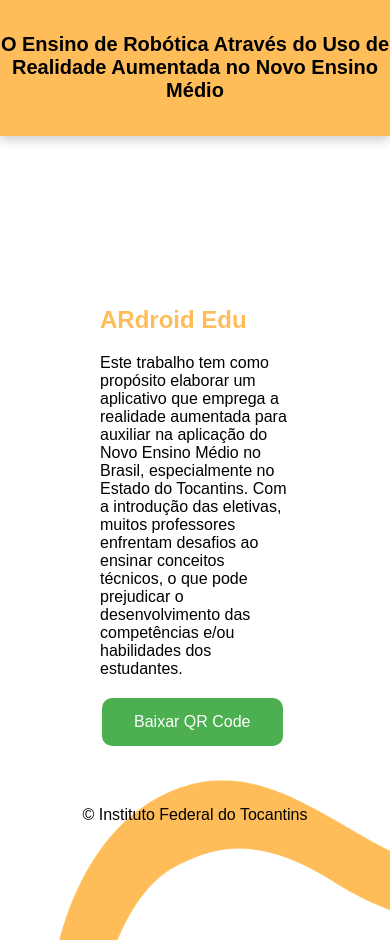
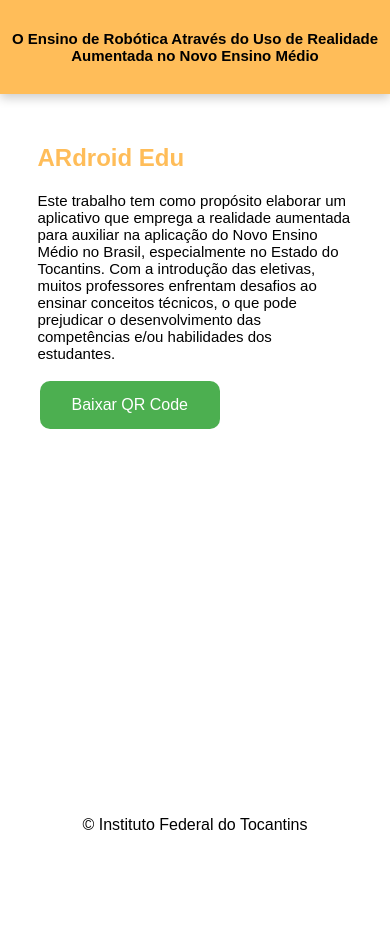
Before and after one commit to cristovaoliberato/siteprojetopesquisa, a plain HTML site: page index.html in a window 390 px wide. After the commit the page ends 844 px from the top, so only its background shows below. Drawn offline with Linux system fonts and the light colour scheme.

Commit message:
Update index.html

```diff
--- a/index.html
+++ b/index.html
@@ -71,6 +71,39 @@
             bottom: 0;
             left: 0;
         }
+        @media only screen and (max-width: 600px) {
+    body {
+        overflow: auto;
+    }
+    header {
+        padding: 10px 0;
+    }
+    header h1
+    {
+        font-size: 15px;
+        text-align: center;
+        padding: 10px;
+    }
+    main {
+        background-size: contain;
+        background-image: none;
+        height: auto;
+        align-items: center;
+        padding: 20px;
+    }
+    .content {
+        width: 90%;
+        margin: 0 auto;
+        padding-top: 10px;
+    }
+    .content p {
+        font-size: 15px;
+    }
+    footer {
+        padding: 10px 0;
+    }
+}
+
     </style>
 </head>
 <body>
```
